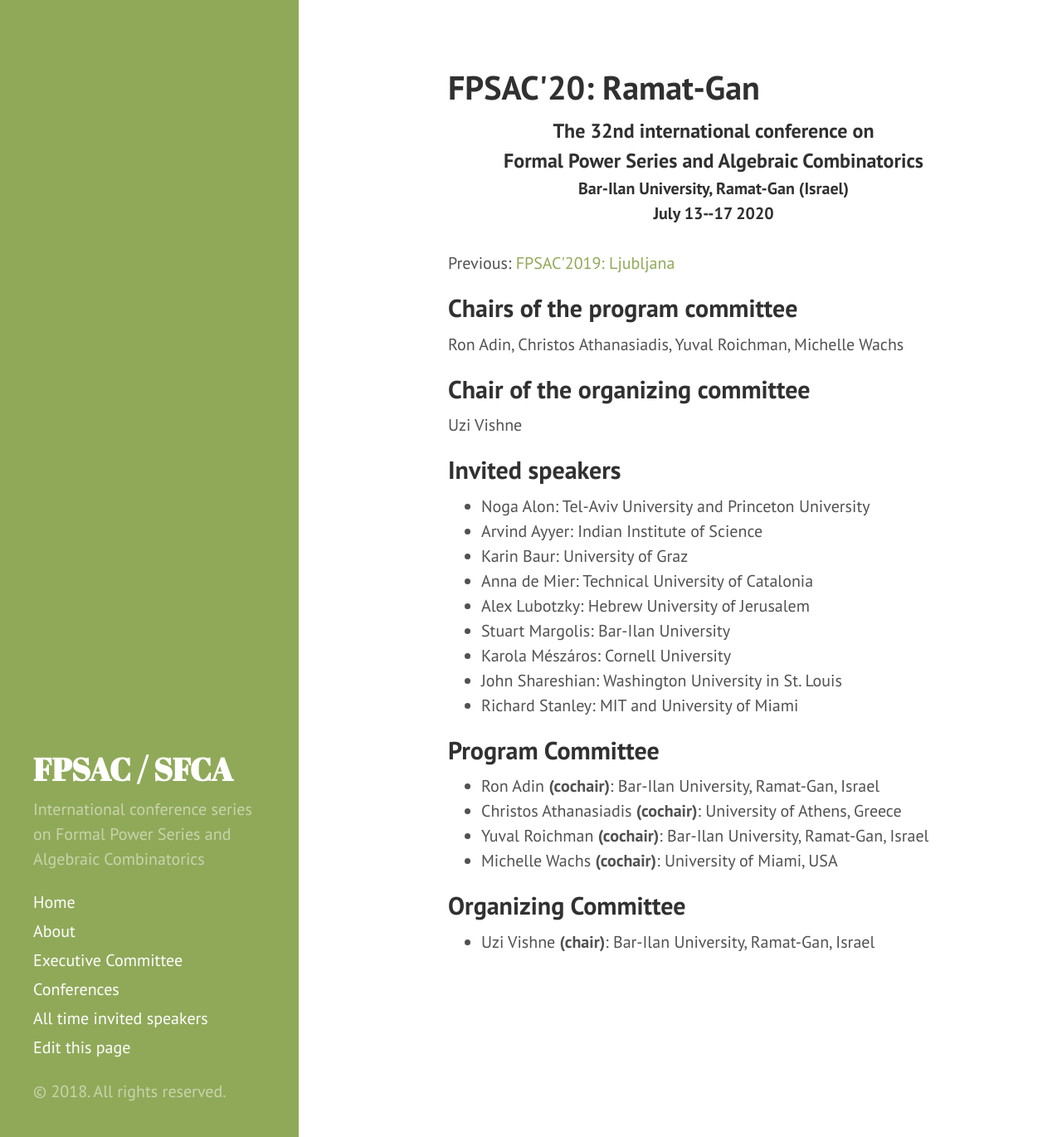
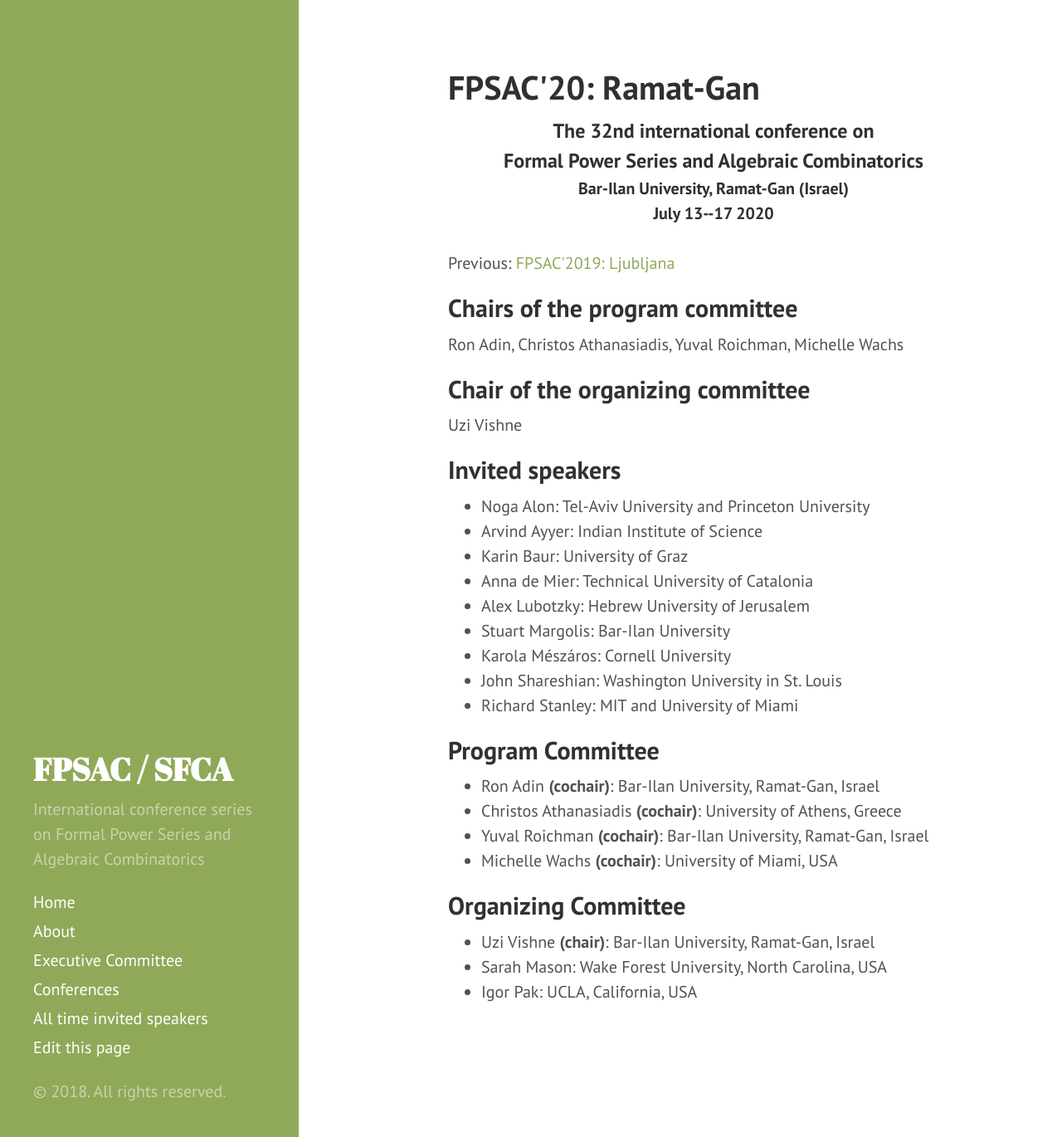
Before and after one commit to FPSAC/FPSAC.github.io, a Jekyll site: the page built from _confs/fpsac-2020.md, in a window 1280 px wide and 1370 px high. Shown: the whole window at 83% size. Built offline with Jekyll 4.4.1, drawn with Linux system fonts in a browser that asks for light colours.

Commit message:
Update fpsac-2020.md

```diff
--- a/_confs/fpsac-2020.md
+++ b/_confs/fpsac-2020.md
@@ -49,6 +49,11 @@
 - name: Uzi Vishne
   affiliation: Bar-Ilan University, Ramat-Gan, Israel
   role: chair
+- name: Sarah Mason
+  affiliation: Wake Forest University, North Carolina, USA
+- name: Igor Pak
+  affiliation: UCLA, California, USA
+
 
 executive_committee_contact: Nicolas M. Thiéry
 ---
```
